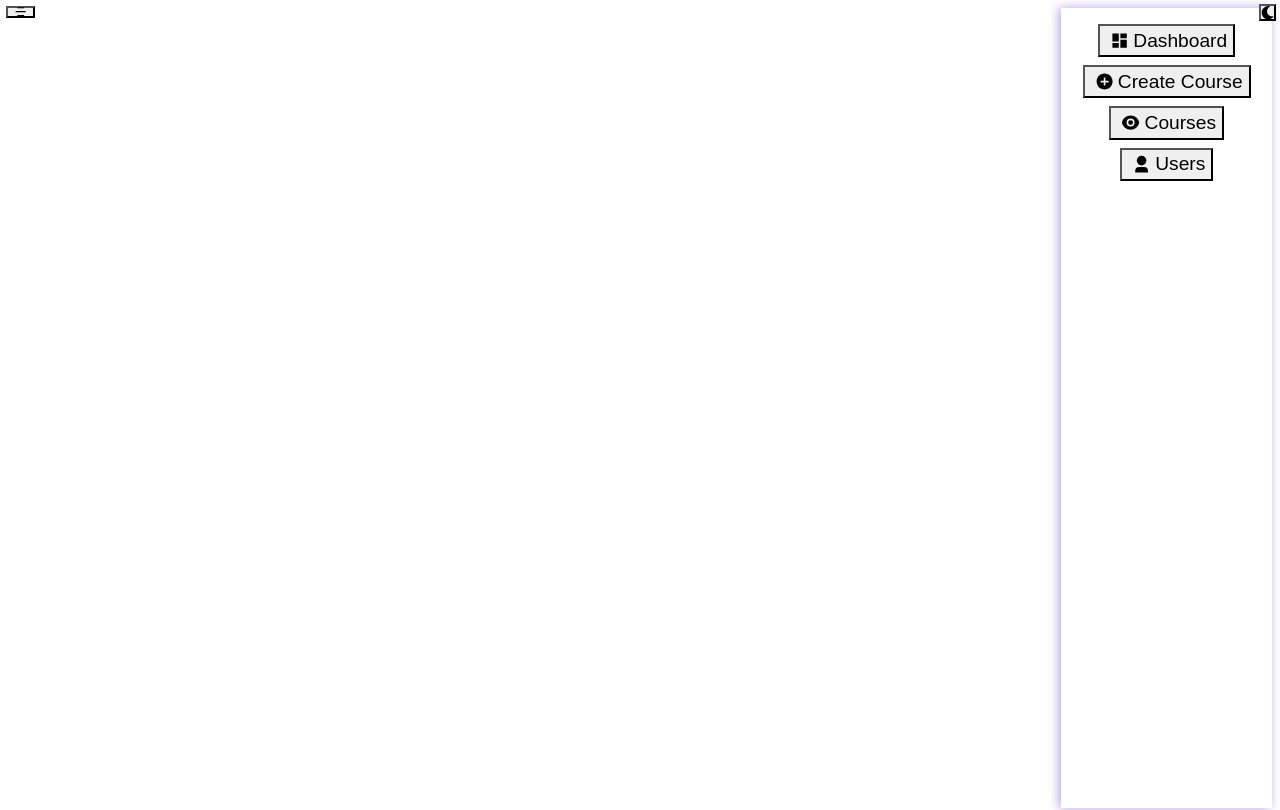
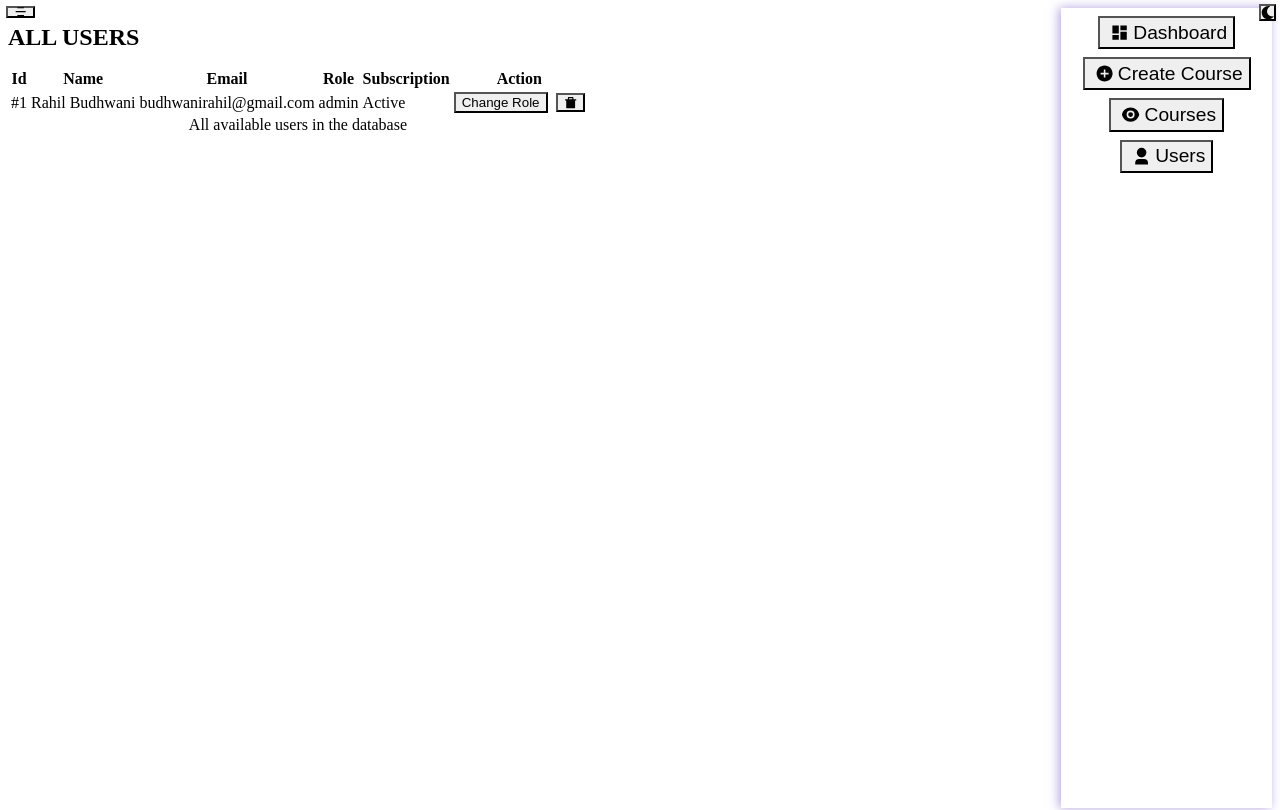
Before and after one commit to rahilb1/MERN-Project, a React (Create React App) app in the folder course-bundler/: page /admin/users in a window 1280 px wide. Shown: the top 810 px of the page. Built offline with nearby package versions, Linux system fonts and the light colour scheme; the HTML template or start-up script is replaced by a standard one.

Commit message:
Created Users Component

```diff
--- a/course-bundler/src/components/Admin/Sidebar.jsx
+++ b/course-bundler/src/components/Admin/Sidebar.jsx
@@ -11,7 +11,7 @@
 const Sidebar = () => {
   const location = useLocation();
   return (
-    <VStack spacing={'8'} p="16" boxShadow={'-2px 0 10px rgba(107,70,193,0.5)'}>
+    <VStack spacing={'8'} p="8" boxShadow={'-2px 0 10px rgba(107,70,193,0.5)'}>
       <LinkButton
         Icon={RiDashboardFill}
         text="Dashboard"
--- a/course-bundler/src/components/Admin/Users/Users.jsx
+++ b/course-bundler/src/components/Admin/Users/Users.jsx
@@ -1,9 +1,43 @@
-import { Box, Grid } from '@chakra-ui/react';
+import {
+  Box,
+  Button,
+  Grid,
+  HStack,
+  Heading,
+  Table,
+  TableCaption,
+  TableContainer,
+  Tbody,
+  Td,
+  Th,
+  Thead,
+  Tr,
+} from '@chakra-ui/react';
 import React from 'react';
 import cursor from '../../../assets/images/cursor.png';
 import Sidebar from '../Sidebar';
+import { RiDeleteBin7Fill } from 'react-icons/ri';
 
 const Users = () => {
+  const users = [
+    {
+      _id: '1',
+      name: 'Rahil Budhwani',
+      role: 'admin',
+      subscription: {
+        status: 'active',
+      },
+      email: 'budhwanirahil@gmail.com',
+    },
+  ];
+
+  const updateHandler = userId => {
+    console.log(userId);
+  };
+  const deleteButtonHandler = userId => {
+    console.log(userId);
+  }
+
   return (
     <Grid
       css={{
@@ -12,13 +46,68 @@
       minH={'100vh'}
       templateColumns={['1fr', '5fr 1fr']}
     >
-      <Box>
+      <Box p={['0', '16']} overflowX="auto">
+        <Heading
+          textTransform={'uppercase'}
+          children="All Users"
+          my="16"
+          textAlign={['center', 'left']}
+        />
 
+        <TableContainer w={['100vw', 'full']}>
+          <Table variant={'simple'} size="lg">
+            <TableCaption>All available users in the database</TableCaption>
+
+            <Thead>
+              <Tr>
+                <Th>Id</Th>
+                <Th>Name</Th>
+                <Th>Email</Th>
+                <Th>Role</Th>
+                <Th>Subscription</Th>
+                <Th isNumeric>Action</Th>
+              </Tr>
+            </Thead>
+
+            <Tbody>
+              {users && users.map(item => <Row key={item._id} updateHandler={updateHandler} deleteButtonHandler={deleteButtonHandler} item={item} />)}
+            </Tbody>
+          </Table>
+        </TableContainer>
       </Box>
 
-      <Sidebar/>
+      <Sidebar />
     </Grid>
   );
 };
 
 export default Users;
+
+function Row({ item, updateHandler, deleteButtonHandler}) {
+  return (
+    <Tr>
+      <Td>#{item._id}</Td>
+      <Td>{item.name}</Td>
+      <Td>{item.email}</Td>
+      <Td>{item.role}</Td>
+      <Td>
+        {item.subscription && item.subscription.status === 'active'
+          ? 'Active'
+          : 'Not Active'}
+      </Td>
+
+      <Td isNumeric>
+        <HStack justifyContent={'flex-end'}>
+          <Button onClick={() => updateHandler(item._id)} variant={'outline'} color="purple.500">
+            Change Role
+          </Button>
+
+          <Button
+          onClick={() => deleteButtonHandler(item._id)} color={'purple.600'}>
+            <RiDeleteBin7Fill />
+          </Button>
+        </HStack>
+      </Td>
+    </Tr>
+  );
+}
```
